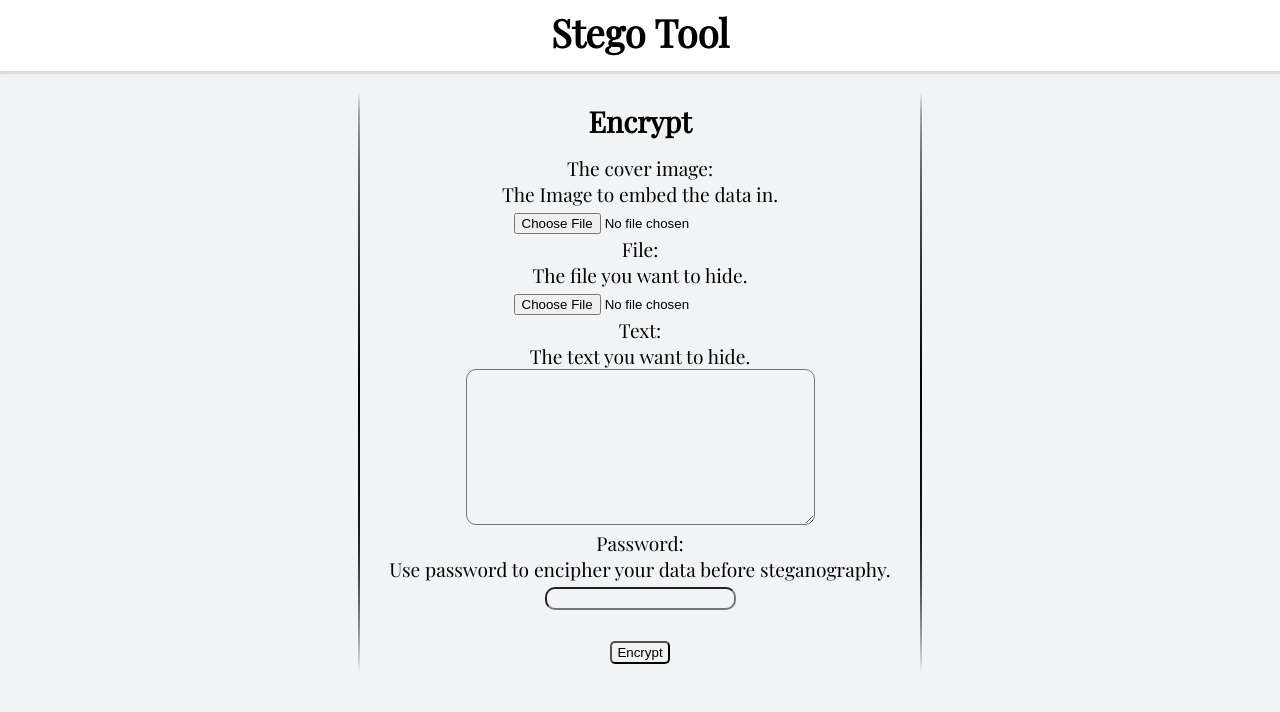
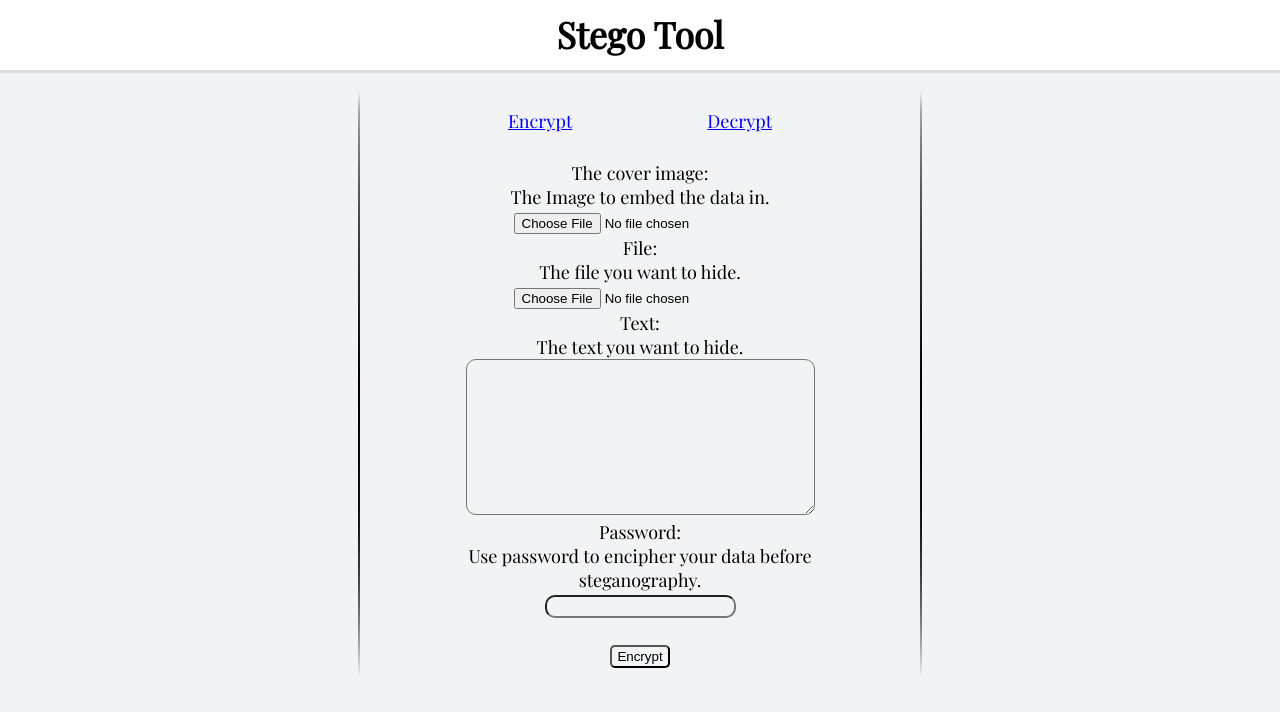
Before and after one commit to taajik/Stego_Tool, a Django app: page / in a window 1280 px wide. Shown: the top 712 px of the page. Run offline with Django 5.2, Linux system fonts and the light colour scheme.

Commit message:
add basic navigation menu

```diff
--- a/static/css/base.css
+++ b/static/css/base.css
@@ -2,7 +2,7 @@
 body {
     margin: 0;
     text-align: center;
-    font-size: larger;
+    font-size: medium;
     font-family: 'Playfair Display', serif;
     color: black;
     background-color: #F1F3F5;
@@ -13,8 +13,9 @@ header {
     overflow: hidden;
     margin-bottom: 20px;
     height: 70px;
-    padding: 1px 0 0 0;
+    padding: 0;
     z-index: 1000;
+    font-size: large;
     background-color: white;
     border-bottom: 1px solid #D8D8D8;
     box-shadow: 0 2px 1px 0 rgba(140,140,140,0.2);
@@ -31,16 +32,18 @@ main {
     background-color: #F1F3F5;
 }
 
-h1 {
-    margin-top: 5px;
-    margin-bottom: 15px;
-    /* font-size: em; */
+#menu {
+    display: flex;
+    height: 40px;
+    padding-bottom: 20px;
 }
 
-h2 {
-    margin-top: 0;
-    margin-bottom: 15px;
-    /* font-size: em; */
+.menu-item {
+    margin: auto;
+}
+
+h1 {
+    margin: 10px 0;
 }
 
 input, textarea {
@@ -61,12 +64,20 @@ button, input[type=button], input[type=submit], input[type=reset] {
 
 img {
     object-fit: contain;
+    width: 100%;
+    height: 100%;
 }
 
 @media screen and (min-width: 1000px) {
+    body {
+        font-size: large;
+    }
     main {
         margin: 0 28%;
         padding: 0 2px;
         background-image: linear-gradient(#F1F3F5, 10%, black, 90%, #F1F3F5);
     }
+    #content {
+        padding: 10px 80px;
+    }
 }
--- a/stego/templates/stego/decrypt.html
+++ b/stego/templates/stego/decrypt.html
@@ -7,8 +7,6 @@
 
 
 {% block content %}
-
-<h2>Decrypt</h2>
 
 <form enctype="multipart/form-data" method="post" action="{% url 'stego:decrypt' %}">
     {% csrf_token %}
--- a/stego/templates/stego/encrypt.html
+++ b/stego/templates/stego/encrypt.html
@@ -7,8 +7,6 @@
 
 
 {% block content %}
-
-<h2>Encrypt</h2>
 
 <form enctype="multipart/form-data" method="post" action="{% url 'stego:encrypt' %}">
     {% csrf_token %}
--- a/templates/base.html
+++ b/templates/base.html
@@ -16,12 +16,18 @@
 
 <body>
     <header>
-        <div id="header">
-            <h1>Stego Tool</h1>
-        </div>
+        <h1>Stego Tool</h1>
     </header>
     <main>
         <div id="content">
+            <div id="menu">
+                <div class="menu-item">
+                    <a href="{% url 'stego:encrypt' %}">Encrypt</a>
+                </div>
+                <div class="menu-item">
+                    <a href="{% url 'stego:decrypt' %}">Decrypt</a>
+                </div>
+            </div>
             {% block content %}
             {% endblock %}
         </div>
```
